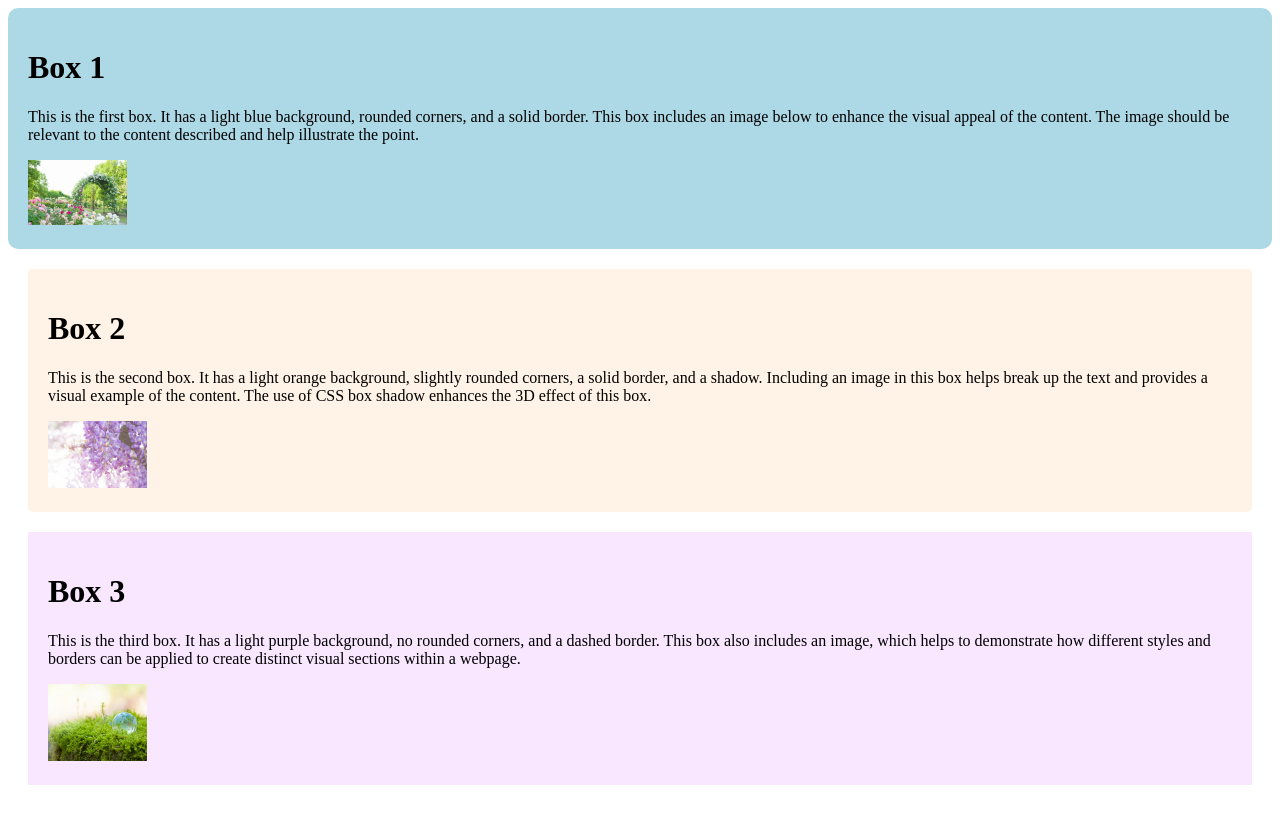
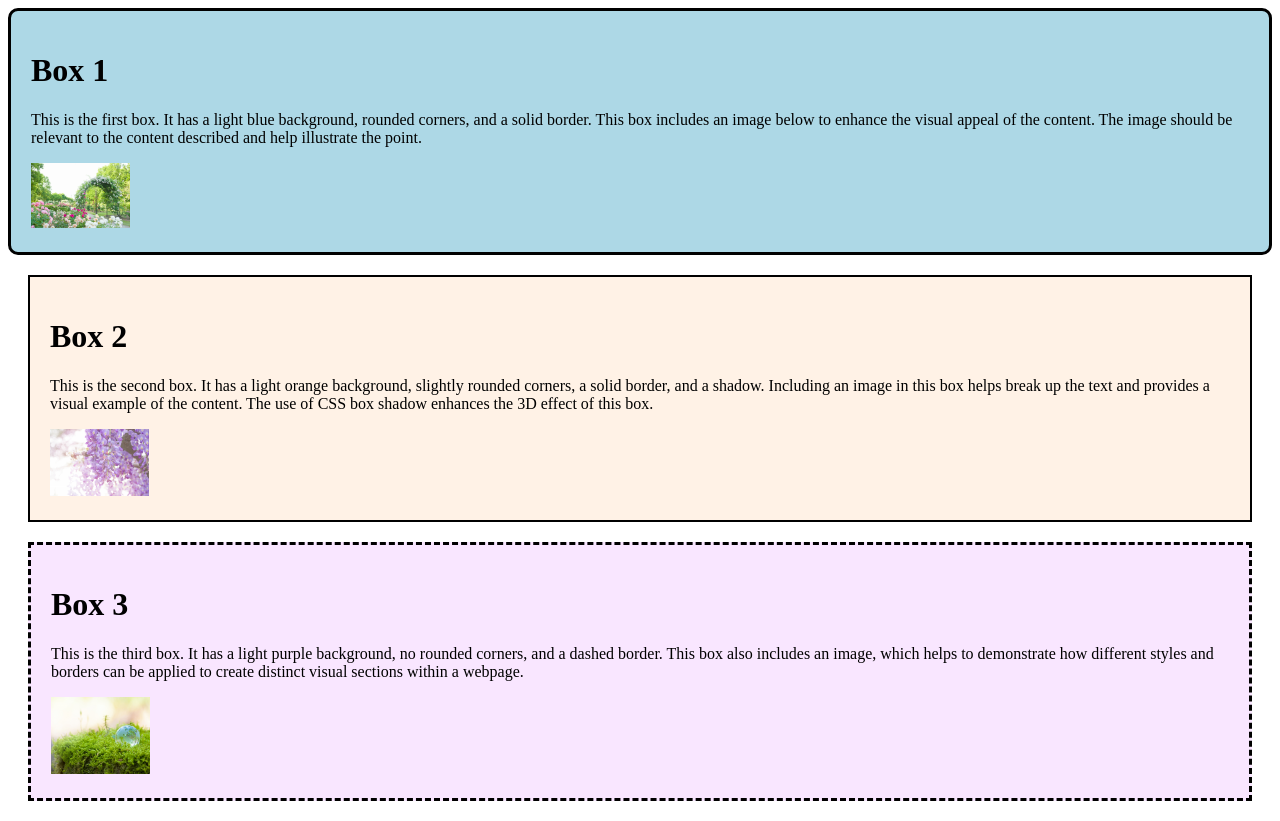
Before and after one commit to Neko-eq/www1, a plain HTML site: page kadai0901/index.html in a window 1280 px wide. Drawn offline with Linux system fonts and the light colour scheme.

Commit message:
border updated

```diff
--- a/kadai0901/index.html
+++ b/kadai0901/index.html
@@ -5,9 +5,9 @@
     <meta name="viewport" content="width=device-width, initial-scale=1.0">
     <title>Box Design Practice</title>
     <style>
-    #box1{
+   #box1{
         background-color: lightblue;
-        border-style: solid #333 2px;
+        border-style: solid;
         padding: 20px;
         border-radius: 10px;
     }
@@ -16,12 +16,12 @@
         border: 2px;
         padding: 20px;
         margin: 20px;
-        border-radius: 5px;
+        border-style: solid;
         box-shadow: 3px 3px 10px rgba(0, 0, 0,0,1);
     }
     #box3{
         background-color:#f9e6ff;
-        border:#333 2px;
+        border-style: dashed;
         padding: 20px;
         margin: 20px;
         border-radius: 0px;
```
